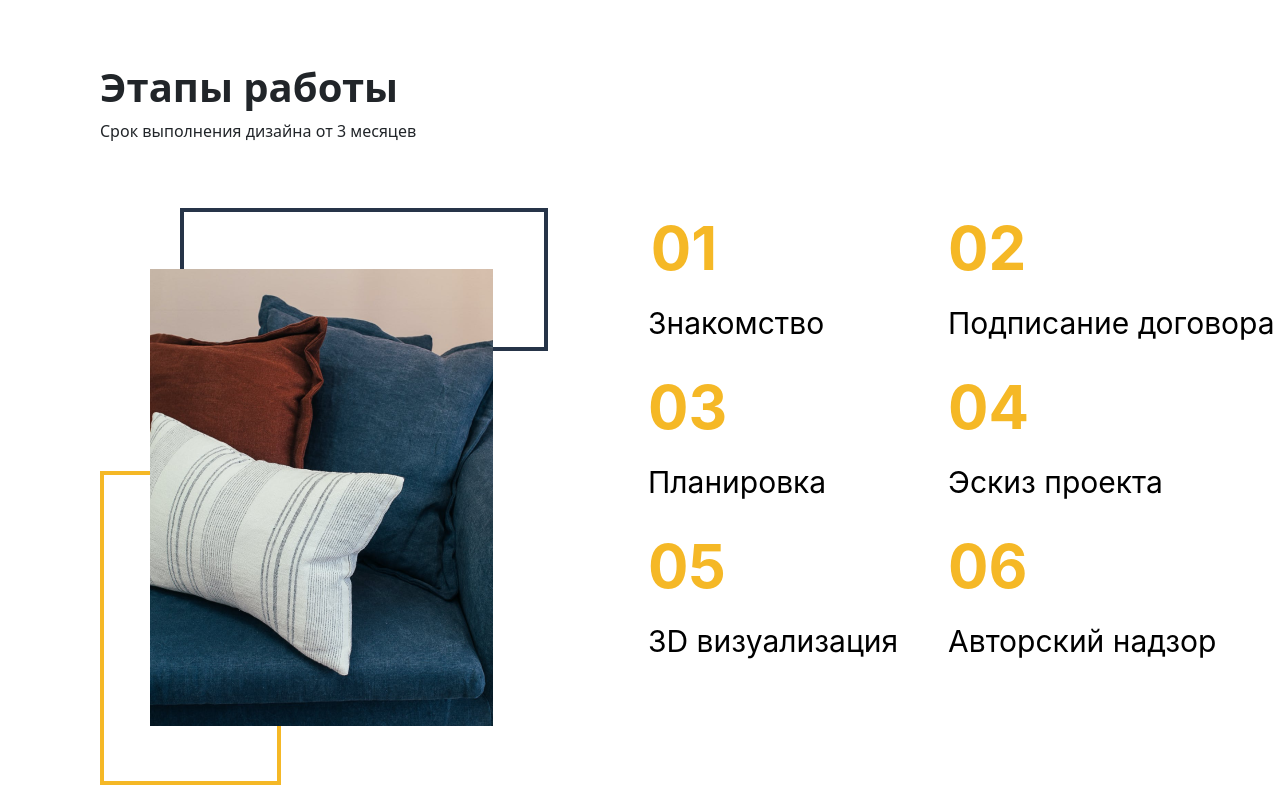
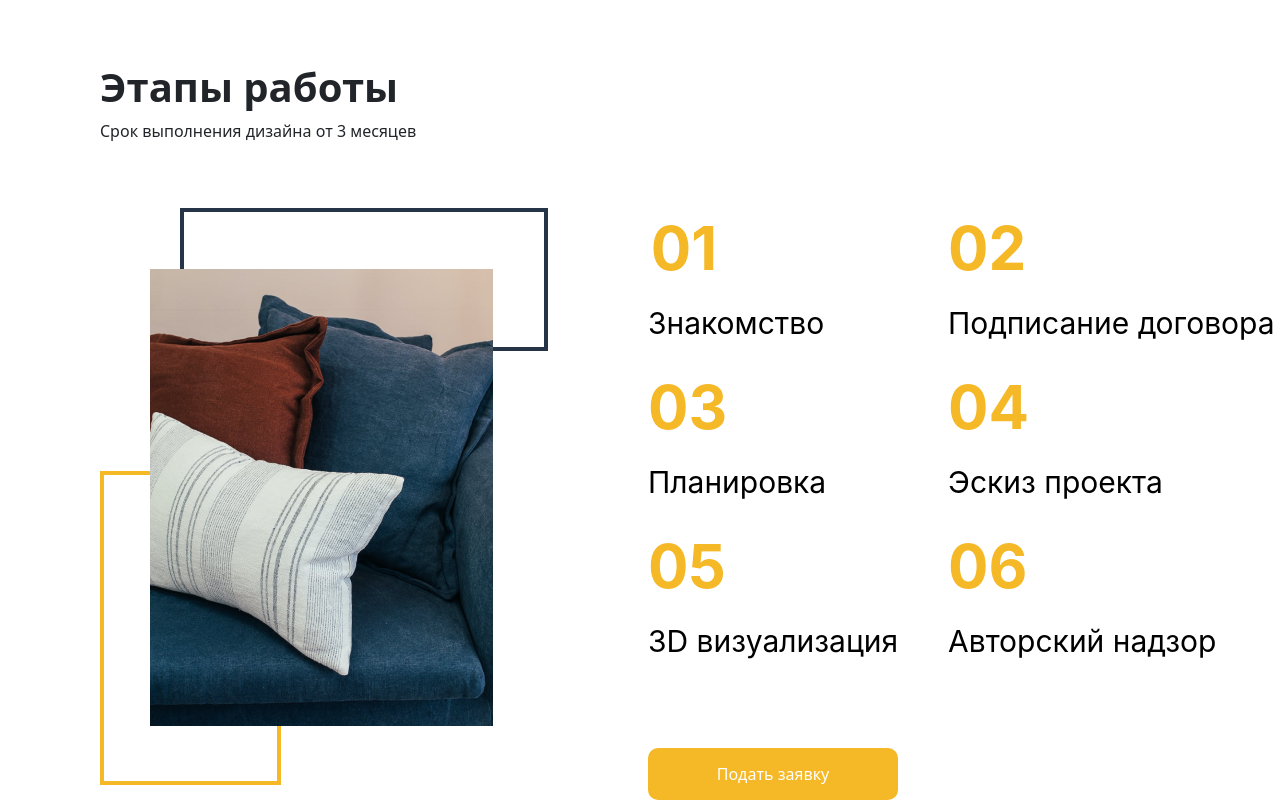
Before and after one commit to Alinafizik8/Be-home, a plain HTML site: page index.html in a window 1280 px wide. Shown: the part 1737-2537 px from the top of the page. Drawn offline with nearby package versions, Linux system fonts and the light colour scheme.

Commit message:
etpsendtchn

```diff
--- a/index.html
+++ b/index.html
@@ -135,6 +135,13 @@
                         <p>Авторский надзор</p>
                     </div>
                 </div>
+                <div class="knpk22">
+                    <form action="#">
+                        <div class="row">
+                            <input class="pytka2" type="submit" value="Подать заявку">
+                        </div>
+                    </form>
+                </div>
             </div>
         </div>
     </div>
--- a/style.css
+++ b/style.css
@@ -251,3 +251,11 @@
     text-align: start;
     width: 72px;
 }
+.knpk22 {
+    position: absolute;
+    width: 250px;
+    height: 52px;
+    left: 10px;
+    top: 685px;
+    margin-left: 550px;
+}
```
